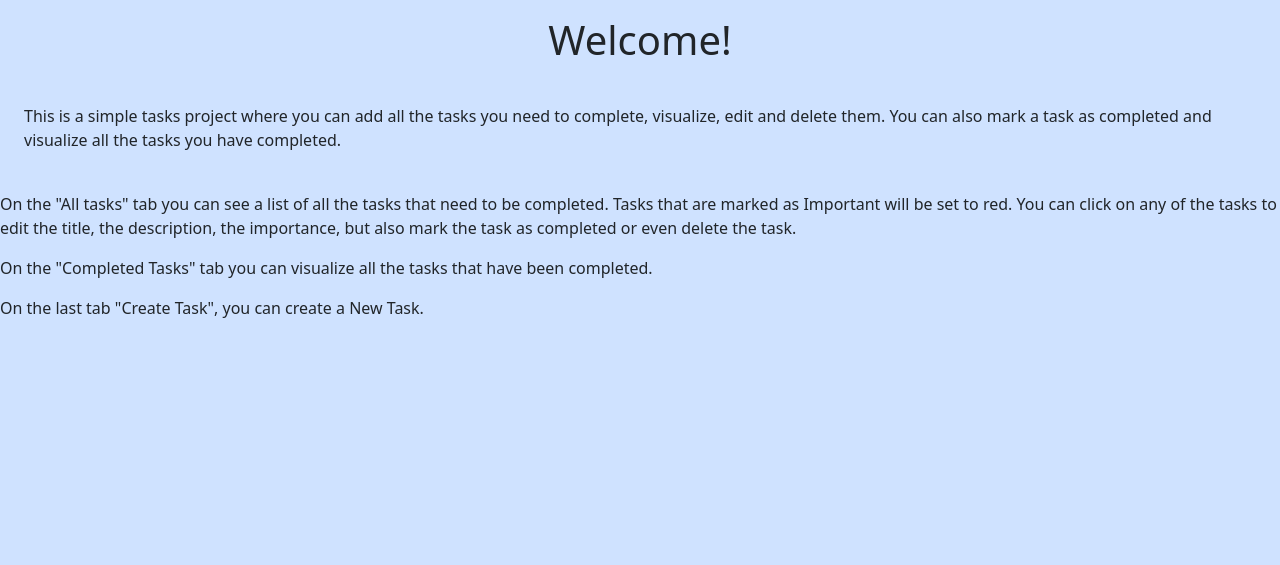
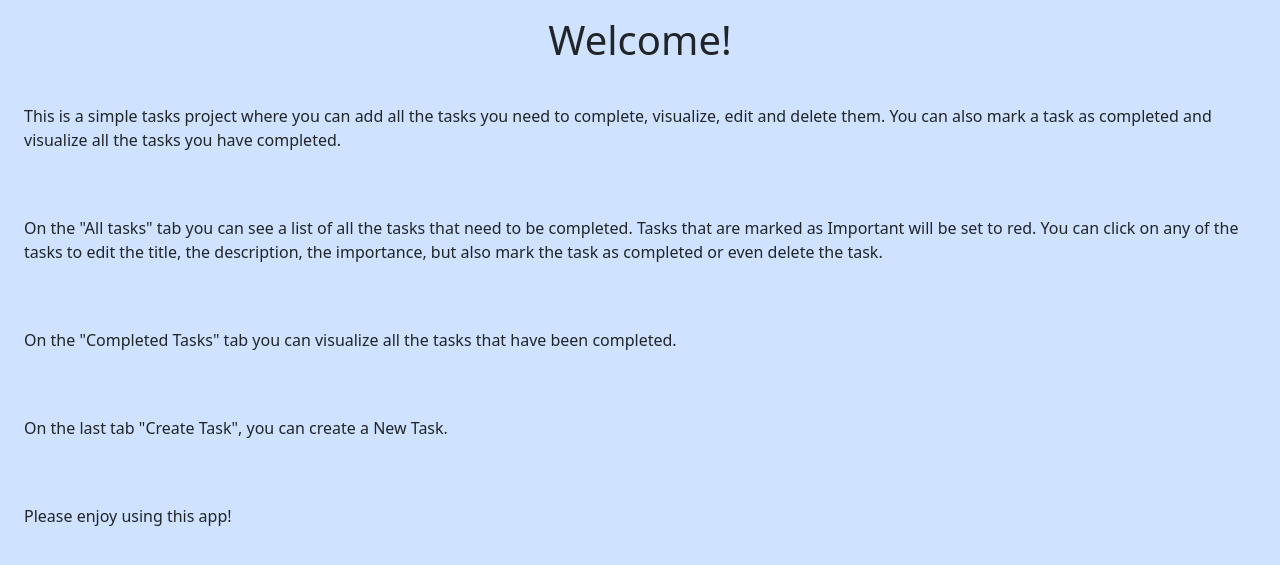
Before and after one commit to sanabriadiego/to-do-app, a Django app: page / in a window 1280 px wide. Shown: the part 62-627 px from the top of the page. Run offline with Django 5.2, Linux system fonts and the light colour scheme; parts of the project's set-up code (start-up, migrations or seed data) failed here and were passed over.

Commit message:
modified welcome tab, added styles

```diff
--- a/tasks/templates/index.html
+++ b/tasks/templates/index.html
@@ -3,7 +3,8 @@
 {% block content %}
 <h1 class="m-3 text-center">Welcome!</h1>
 <p class="p-4">This is a simple tasks project where you can add all the tasks you need to complete, visualize, edit and delete them. You can also mark a task as completed and visualize all the tasks you have completed.</p>
-<p>On the "All tasks" tab you can see a list of all the tasks that need to be completed. Tasks that are marked as Important will be set to red. You can click on any of the tasks to edit the title, the description, the importance, but also mark the task as completed or even delete the task.</p>
-<p> On the "Completed Tasks" tab you can visualize all the tasks that have been completed.</p>
-<p>On the last tab "Create Task", you can create a New Task.</p>
+<p class="p-4">On the "All tasks" tab you can see a list of all the tasks that need to be completed. Tasks that are marked as Important will be set to red. You can click on any of the tasks to edit the title, the description, the importance, but also mark the task as completed or even delete the task.</p>
+<p class="p-4">On the "Completed Tasks" tab you can visualize all the tasks that have been completed.</p>
+<p class="p-4">On the last tab "Create Task", you can create a New Task.</p>
+<p class="p-4">Please enjoy using this app!</p>
 {% endblock %}
```
